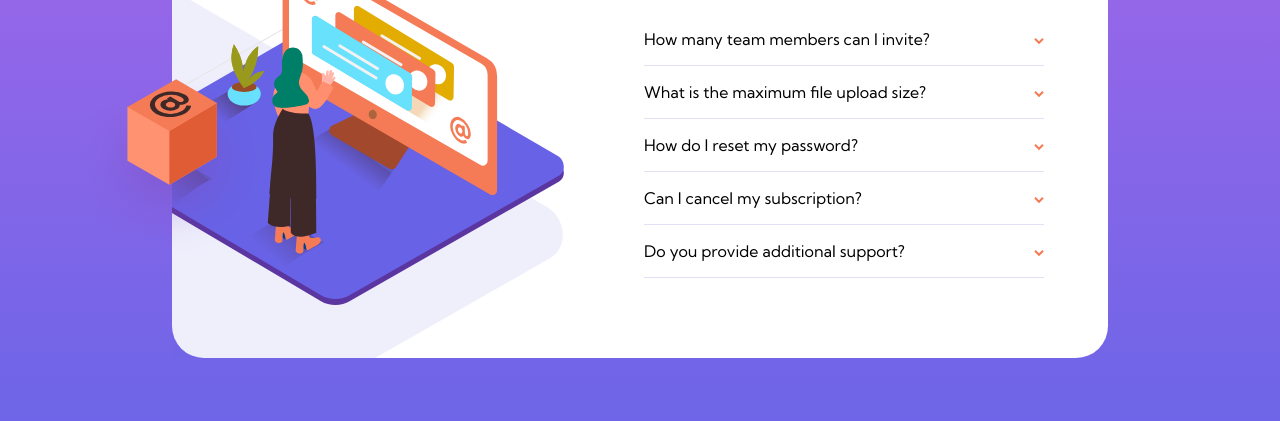
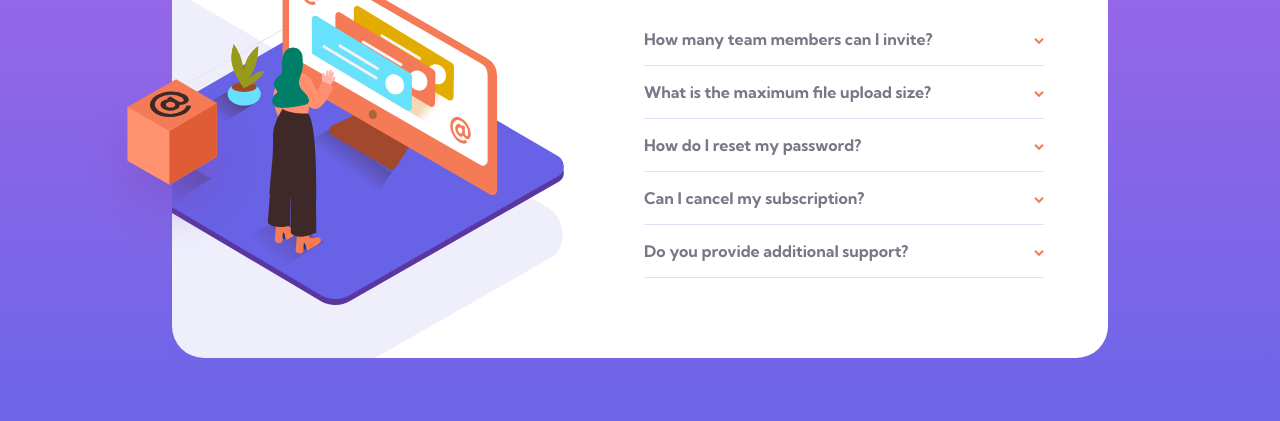
Before and after one commit to Ahmad-Kanj/Frontend-Mentor-FAQ-accordion-card, a plain HTML site: page index.html in a window 1280 px wide. Shown: the part 283-704 px from the top of the page. Drawn offline with nearby package versions, Linux system fonts and the light colour scheme.

Commit message:
Third Commit

```diff
--- a/style.css
+++ b/style.css
@@ -55,6 +55,8 @@ body {
 }
 
 .ques {
+  font-weight: 700;
+  color: hsl(240, 6%, 50%);
   display: grid;
   grid-template-columns: 1fr auto;
   margin-bottom: 1rem;
```
